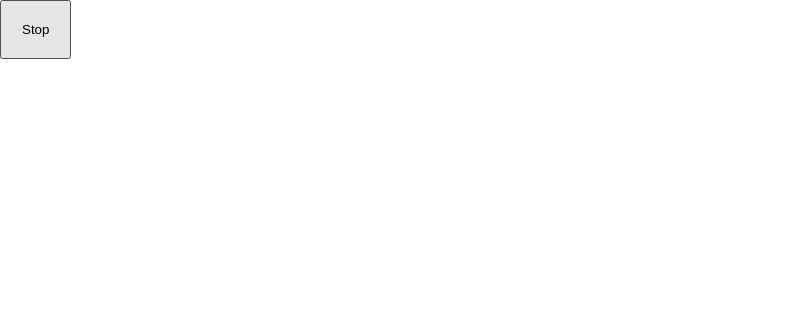
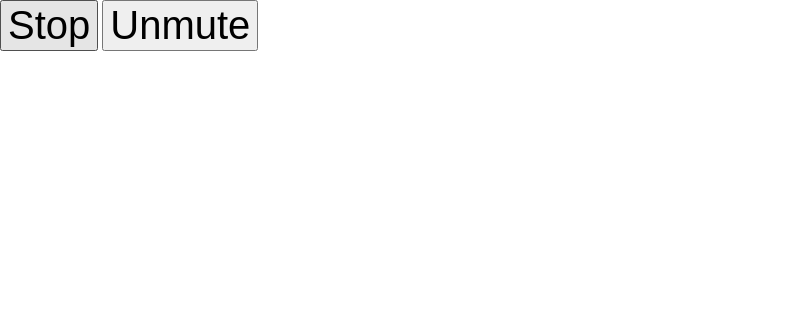
Before and after one commit to chlp/timer, a plain HTML site: page index.html in a window 1280 px wide. Shown: the top 314 px of the page, without its empty margins (0-795 px from the left). Drawn offline with Linux system fonts and the light colour scheme.

Commit message:
Подгрузка звука для iOS

```diff
--- a/index.html
+++ b/index.html
@@ -4,16 +4,14 @@
     <meta charset="utf-8">
     <title>Timer</title>
     <script type="text/javascript" src="jquery-3.1.1.min.js"></script>
+    <script type="text/javascript" src="beepHack.js"></script>
     <style type="text/css">
         html, body {
             margin: 0;
             padding: 0;
         }
-        body {
-            /*transition: background-color .5s ease;*/
-        }
-        #stop {
-            padding: 20px;
+        #stop, #unmute {
+            font-size: 40px;
             cursor: pointer;
 
         }
@@ -43,6 +41,11 @@
             var body = $('body');
             var clockBlock = $('#clock');
             var beep = $('#beep')[0];
+            var unmute = $('#unmute');
+            unmute.click(function () {
+                beep.load();
+            });
+
             clockBlock.click(function () {
                 reset();
             });
@@ -104,6 +107,7 @@
 </head>
 <body>
     <button id="stop">Stop</button>
+    <button id="unmute">Unmute</button>
     <div id="clock" class="vertical-center"></div>
     <audio id="beep" src="beep.mp3"></audio>
 </body>
```
